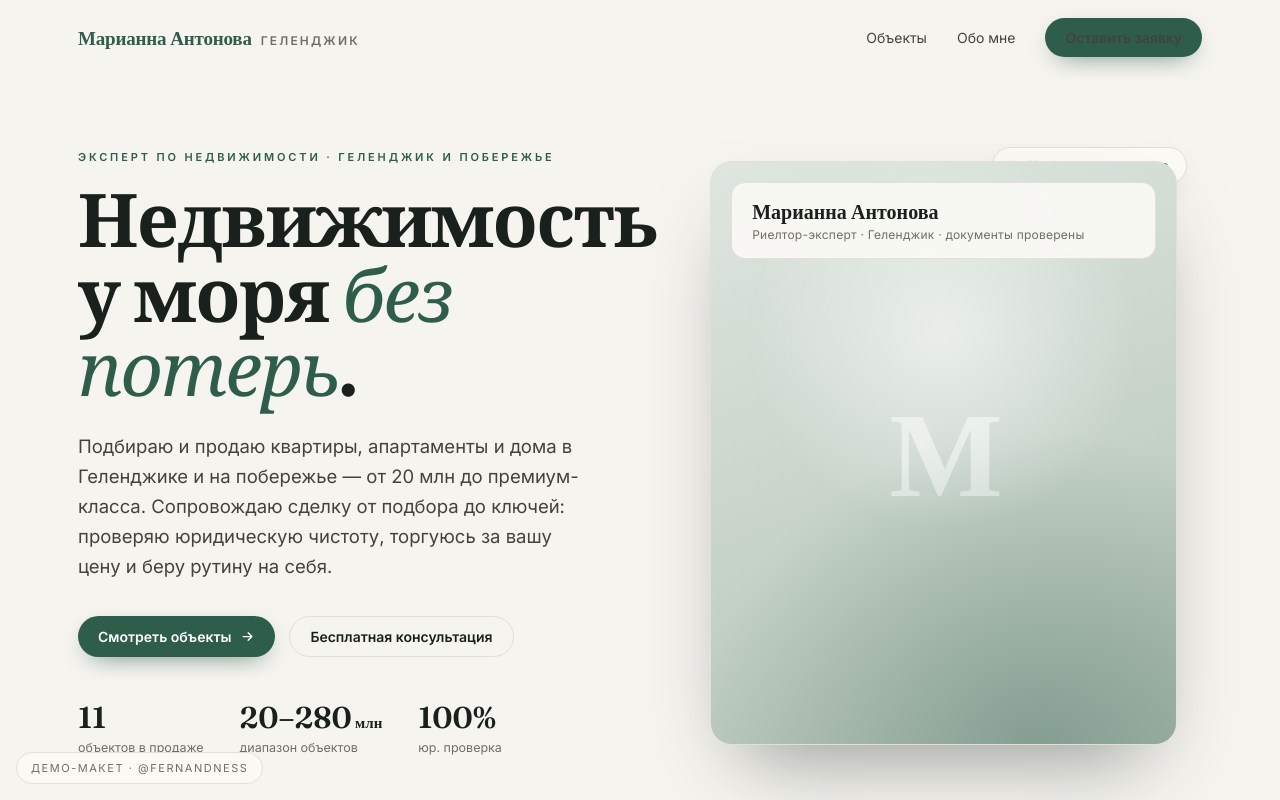
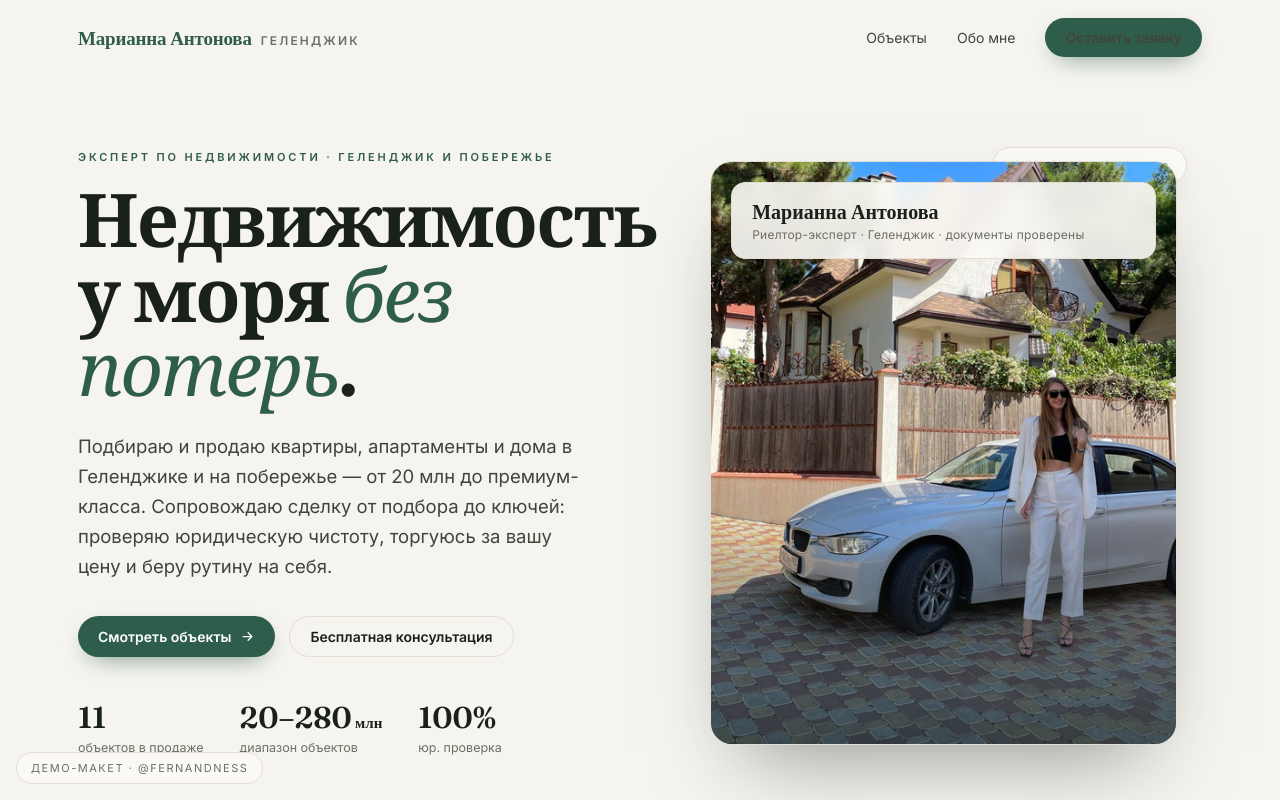
Before and after one commit to MalDefender/marianna-realty-site, a plain HTML site: page index.html in a window 1280 px wide. Shown: the top 800 px of the page. Drawn offline with Linux system fonts and the light colour scheme.

Commit message:
Add Marianna real photo to hero

```diff
--- a/index.html
+++ b/index.html
@@ -71,11 +71,9 @@
   .portrait{ position:relative; aspect-ratio:4/5; border-radius:22px; overflow:hidden; border:1px solid var(--line);
     background:linear-gradient(160deg,#dfe6df,#c6d3c8 55%,#aebeb2);
     box-shadow:0 40px 80px -34px rgba(30,45,38,.5); }
-  .portrait .ph{ position:absolute; inset:0;
-    background:
-      radial-gradient(70% 55% at 50% 30%, rgba(255,255,255,.55), transparent 60%),
-      radial-gradient(120% 90% at 70% 100%, rgba(47,93,76,.35), transparent 60%);
-    display:flex; align-items:flex-end; }
+  .portrait img.photo{ position:absolute; inset:0; width:100%; height:100%; object-fit:cover; }
+  .portrait .ph{ position:absolute; inset:0; z-index:1;
+    background:linear-gradient(to top, rgba(18,28,23,.6), rgba(18,28,23,0) 44%); }
   .portrait .initials{ position:absolute; inset:0; display:grid; place-items:center;
     font-family:"Fraunces",serif; font-size:120px; color:rgba(255,255,255,.5); font-weight:600; letter-spacing:-.04em; }
   .portrait .name-tag{ position:relative; z-index:2; margin:20px; padding:16px 20px; border-radius:14px;
@@ -230,7 +228,7 @@
     <div class="hero-card reveal">
       <div class="badge-float"><span class="st"></span> 11 объектов в продаже</div>
       <div class="portrait">
-        <div class="initials">М</div>
+        <img class="photo" src="avatar.jpg" alt="Марианна Антонова — риелтор в Геленджике">
         <div class="ph"></div>
         <div class="name-tag">
           <div class="nm">Марианна Антонова</div>
```
Also changed, not shown: avatar.jpg (added).
